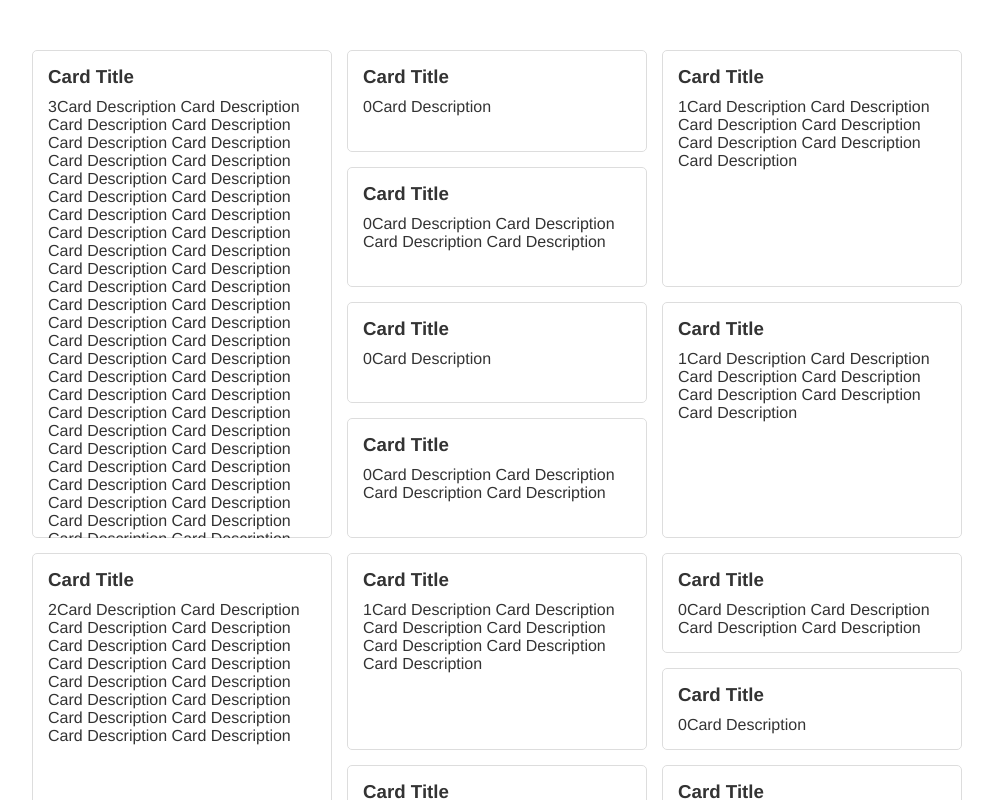
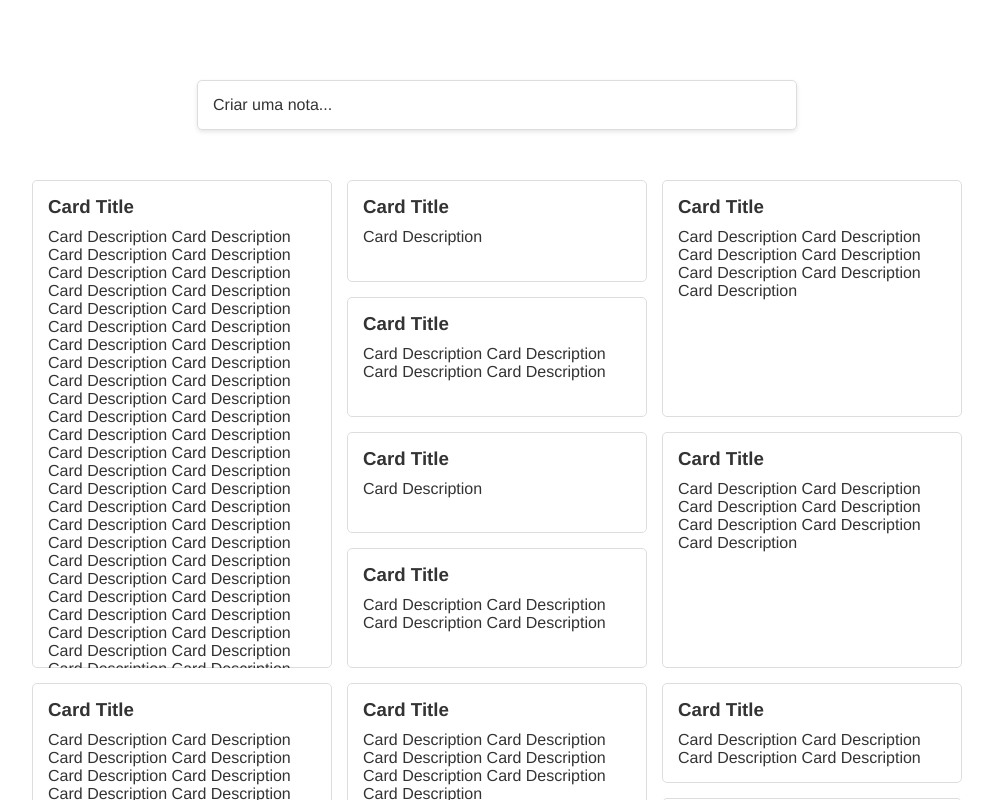
Before and after one commit to brunoleo223/my-todo-app, a React (Vite) app: page / in a window 1280 px wide. Shown: the top 800 px of the page, without its empty margins (143-1136 px from the left). Built offline with nearby package versions, Linux system fonts and the light colour scheme.

Commit message:
input new note css

```diff
--- a/src/components/Board/index.jsx
+++ b/src/components/Board/index.jsx
@@ -1,9 +1,11 @@
+import InputCard from "../InputCard";
 import List from "../List";
 import { Container } from "./style";
 
 export default function Board() {
   return (
     <Container>
+        <InputCard />
         <List />
     </Container>
   )
--- a/src/components/Board/style.js
+++ b/src/components/Board/style.js
@@ -2,6 +2,8 @@ import Styled from 'styled-components';
 
 export const Container = Styled.div`
     display: flex;
-    background-color: #fff;
-    padding: 0;
+    flex-direction: column;
+    align-items: center;
+    /* background-color: #fff; */
+    padding-top: 80px;
 `;
--- a/src/components/Card/index.jsx
+++ b/src/components/Card/index.jsx
@@ -1,28 +1,28 @@
 import { Container } from "./style";
 
-export default function Card({ data, className }) {
+export default function Card({ data }) {
 
-  const descriptionSize = data.description.length;
-  let level = 0;
+  const descriptionLength = data.description.length;
+  let cardSize = 0;
 
-  if (descriptionSize <= 100) {
-    level = 0;
-  } else if (descriptionSize > 100 && descriptionSize <= 200) {
-    level = 1;
-  } else if (descriptionSize > 200 && descriptionSize <= 300) {
-    level = 2;
+  if (descriptionLength <= 100) {
+    cardSize = 0;
+  } else if (descriptionLength > 100 && descriptionLength <= 200) {
+    cardSize = 1;
+  } else if (descriptionLength > 200 && descriptionLength <= 300) {
+    cardSize = 2;
   } else {
-    level = 3;
+    cardSize = 3;
   }
 
   return (
-      <div className={`level-${level}`}>
+      <div className={`level-${cardSize}`}>
         <Container>
           <div className="card-header">
             <h3>{data.title}</h3>
           </div>
           <div className="card-body">
-            <p>{level}{data.description}</p>
+            <p>{data.description}</p>
           </div>
         </Container>
       </div>
--- a/src/components/Card/style.js
+++ b/src/components/Card/style.js
@@ -5,7 +5,6 @@ export const Container = styled.div`
     padding: 15px;
     border: 1px solid #ddd;
     border-radius: 5px;
-    color: #333;
     height: 100%;
 
     .card-header{
--- /dev/null
+++ b/src/components/InputCard/index.jsx
@@ -0,0 +1,32 @@
+import { useState } from "react";
+import { Container, InputField } from "./style";
+
+export default function InputCard() {
+    const [inputValue, setInputValue] = useState('');
+    const [labelActive, setLabelActive] = useState(false);
+
+    function handleInputText(e){
+        if(e.target.innerHTML.length > 0){
+            setInputValue(e.target.innerHTML);
+            setLabelActive(true)
+        } else {
+            setInputValue('');
+            setLabelActive(false)
+        }
+    }
+
+    return (
+        <Container>
+            <InputField active={labelActive}>
+                <label>Criar uma nota...</label>
+                <div
+                    className="cardDescription"
+                    contentEditable="true"
+                    onKeyUp={handleInputText}
+                    aria-label="Criar uma nota..."
+                ></div>
+                <button>Fechar</button>
+            </InputField>
+        </Container>
+    )
+}
--- /dev/null
+++ b/src/components/InputCard/style.js
@@ -0,0 +1,44 @@
+import styled from "styled-components";
+
+export const Container = styled.div`
+    width: 100%;
+    max-width: 600px;
+    border: 1px solid #ddd;
+    box-shadow: 0 2px 4px rgba(0, 0, 0, 0.1);
+    padding: 15px;
+    border-radius: 5px;
+    position: relative;
+    background: transparent;
+`;
+
+export const InputField = styled.div`
+    label{
+        position: absolute;
+        z-index: -1;
+        opacity: ${props => props.active ? 0 : 1};
+    }
+
+    .cardDescription{
+        background: transparent;
+        border: 0;
+        font-size: 16px;
+        width: 100%;
+        height: 100%;
+    }
+
+    button{
+        font-weight: bold;
+        background: transparent;
+        border: 0;
+        padding: 10px 15px;
+        border-radius: 5px;
+        cursor: pointer;
+        margin-top: 20px;
+        float: right;
+        display: ${props => props.active ? 'block' : 'none'};
+
+        &:hover{
+            background: #f5f5f5;
+        }
+    }
+`;
--- a/src/globalStyle.js
+++ b/src/globalStyle.js
@@ -14,5 +14,6 @@ export default createGlobalStyle`
 
     body{
         font: 16px 'Helvetica Neue', Helvetica, Arial, sans-serif;
+        color: #333;
     }
 `;
```
Also changed, not shown: src/components/List/index.jsx (+2 -1 lines).
